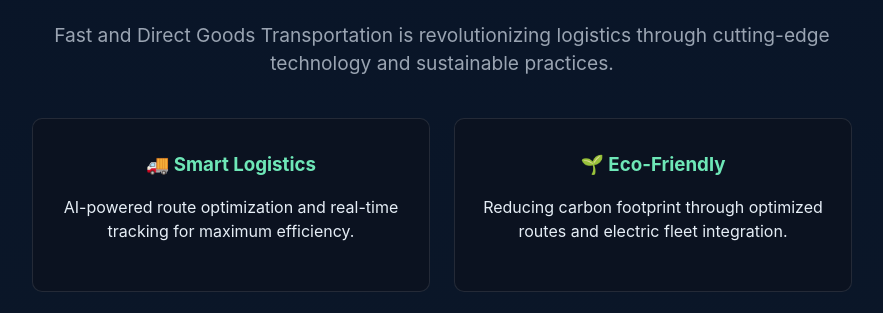
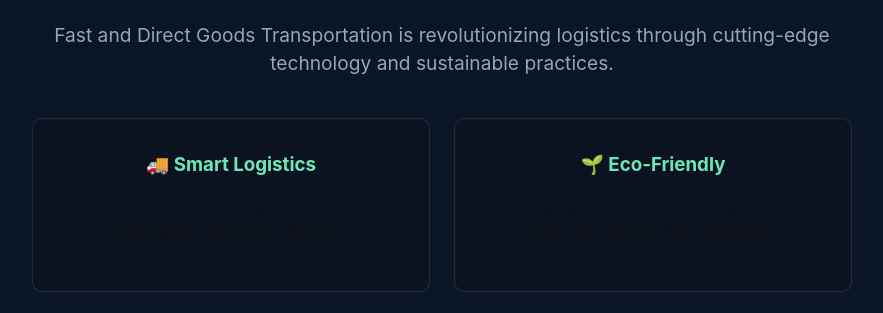
Before and after one commit to Hayden-L726/FDGT, a plain HTML site: page index.html in a window 1280 px wide. Shown: the part 429-742 px from the top of the page, without its empty margins (198-1081 px from the left). Drawn offline with Linux system fonts and the light colour scheme.

Commit message:
Change text color variable in CSS

```diff
--- a/style.css
+++ b/style.css
@@ -3,7 +3,7 @@
   --card:#0b1220;
   --accent:#6ee7b7;
   --muted:#9aa4b2;
-  --text:#e6eef6;
+  --text:#101010;
   --radius:10px;
   font-family: Inter, system-ui, -apple-system, "Segoe UI", Roboto, "Helvetica Neue", Arial;
 }
```
